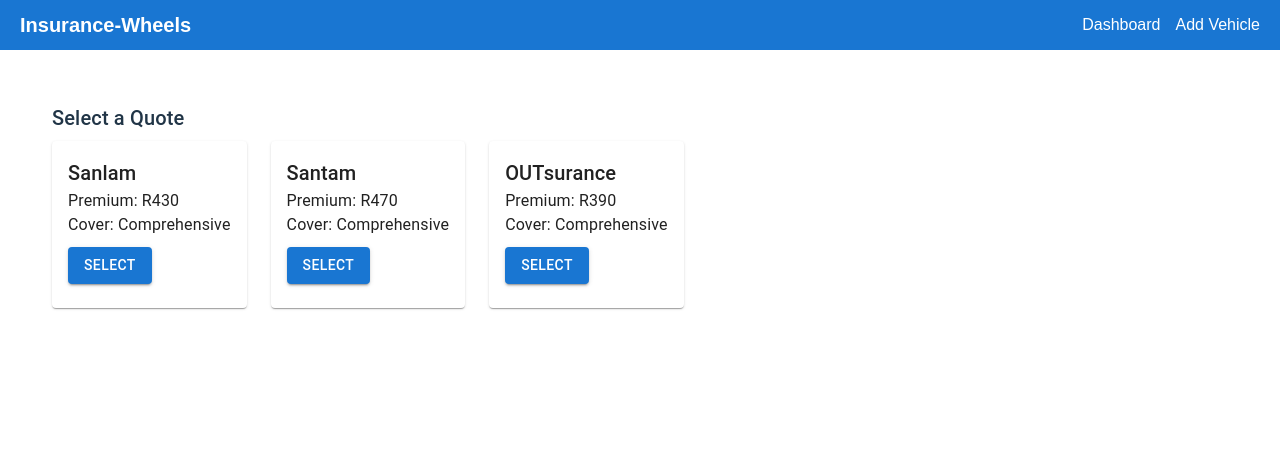
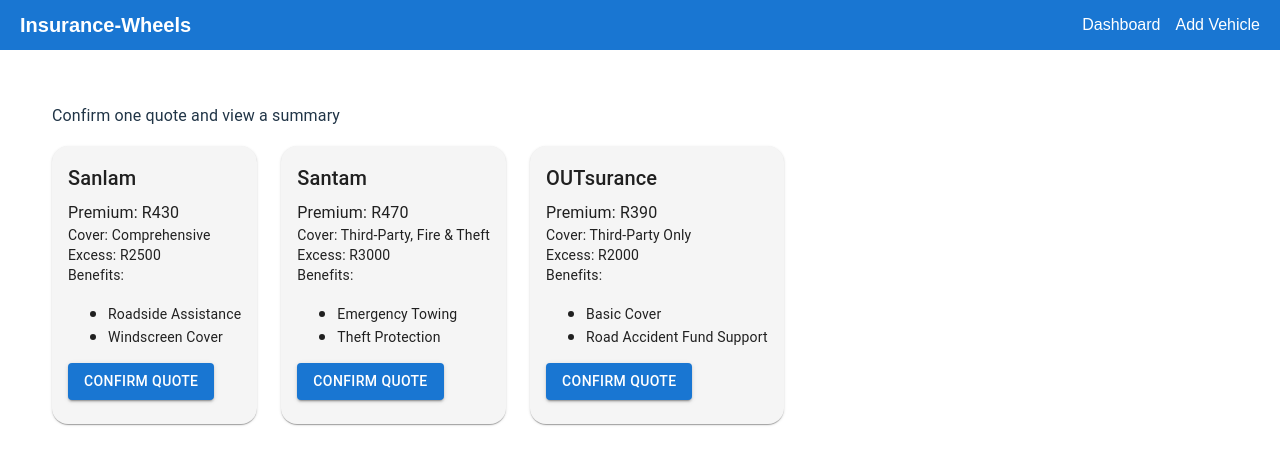
Before and after one commit to Vuyo17Sanlam/insurance-wheels, a React (Vite) app: page /quotes/1 in a window 1280 px wide. Shown: the top 464 px of the page. Built offline with nearby package versions, Linux system fonts and the light colour scheme.

Commit message:
Snackbar and Navigation

```diff
--- a/src/pages/Quotes.jsx
+++ b/src/pages/Quotes.jsx
@@ -1,84 +1,132 @@
-import  { useState } from 'react';
-
-import { Card, CardContent, Typography, Button, Grid, List, ListItem } from '@mui/material';
-
-const Quotes = () => {
-
-    const [selectedQuote, setSelectedQuote] = useState(null);
+import { useState } from 'react';
+import {
+  Card,
+  CardContent,
+  Typography,
+  Button,
+  Grid,
+  Dialog,
+  DialogTitle,
+  DialogContent,
+  DialogActions,
+  Snackbar,
+  Alert
+} from '@mui/material';
+import { useNavigate } from 'react-router-dom';
 
 const quoteData = [
   {
     id: 1,
     provider: 'Sanlam',
     monthlyPremium: 'R430',
-      coverType: 'Comprehensive',
     excess: 'R2500',
     coverType: 'Comprehensive',
     benefits: ['Roadside Assistance', 'Windscreen Cover'],
-
   },
   {
     id: 2,
     provider: 'Santam',
     monthlyPremium: 'R470',
+    excess: 'R3000',
     coverType: 'Third-Party, Fire & Theft',
-      excess: 'R2500',
-      coverType: 'Comprehensive',
-      benefits: ['Roadside Assistance', 'Windscreen Cover'],
-
+    benefits: ['Emergency Towing', 'Theft Protection'],
   },
   {
     id: 3,
     provider: 'OUTsurance',
     monthlyPremium: 'R390',
+    excess: 'R2000',
     coverType: 'Third-Party Only',
-      excess: 'R2500',
-      coverType: 'Comprehensive',
-      benefits: ['Roadside Assistance', 'Windscreen Cover'],
+    benefits: ['Basic Cover', 'Road Accident Fund Support'],
+  },
+];
 
-    }
-  ];
+const Quotes = () => {
+  const [selectedQuote, setSelectedQuote] = useState(null);
+  const [openDialog, setOpenDialog] = useState(false);
+  const [showSnackbar, setShowSnackbar] = useState(false);
+  const navigate = useNavigate();
+
+  const handleConfirm = (quote) => {
+    setSelectedQuote(quote);
+    setOpenDialog(true);
+  };
+
+  const handleCloseDialog = () => {
+    setOpenDialog(false);
+  };
+
+  const handleFinalConfirm = () => {
+    setOpenDialog(false);
+    setShowSnackbar(true);
+    setTimeout(() => {
+      navigate('/dashboard');
+    }, 2000);
+  };
+
   return (
     <div style={{ padding: '2rem' }}>
-      <Typography variant="h6" gutterBottom>
-        Select a Quote
+
+      <Typography variant="subtitle1" gutterBottom>
+         Confirm one quote and view a summary
       </Typography>
 
-      <Grid container spacing={3}>
+      <Grid container spacing={3} sx={{ mt: 2 }}>
         {quoteData.map((quote) => (
           <Grid item xs={12} md={4} key={quote.id}>
-            <Card>
+            <Card sx={{ borderRadius: '16px', backgroundColor: '#f5f5f5' }}>
               <CardContent>
-                <Typography variant="h6">{quote.provider}</Typography>
-                <Typography>Premium: {quote.monthlyPremium}</Typography>
-                <Typography>Cover: {quote.coverType}</Typography>
-
-                {selectedQuote === quote.id && (
-                  <div style={{ marginTop: '10px' }}>
-                    <Typography>Excess: {quote.excess}</Typography>
-                    <Typography>Benefits:</Typography>
-                    <List dense>
-                      {quote.benefits.map((b, i) => (
-                        <ListItem key={i}>{b}</ListItem>
+                <Typography variant="h6" gutterBottom>{quote.provider}</Typography>
+                <Typography variant="body1"> Premium: {quote.monthlyPremium}</Typography>
+                <Typography variant="body2"> Cover: {quote.coverType}</Typography>
+                <Typography variant="body2"> Excess: {quote.excess}</Typography>
+                <Typography variant="body2"> Benefits:</Typography>
+                <ul>
+                  {quote.benefits.map((b, index) => (
+                    <li key={index}>
+                      <Typography variant="body2">{b}</Typography>
+                    </li>
                   ))}
-                    </List>
-                  </div>
-                )}
+                </ul>
                 <Button
                   variant="contained"
-                  onClick={() => setSelectedQuote(quote.id)}
-                  style={{ marginTop: '10px' }}
+                  color="primary"
+                  onClick={() => handleConfirm(quote)}
                 >
-                  {selectedQuote === quote.id ? 'Selected' : 'Select'}
+                  Confirm Quote
                 </Button>
               </CardContent>
             </Card>
           </Grid>
         ))}
       </Grid>
+
+      <Dialog open={openDialog} onClose={handleCloseDialog}>
+        <DialogTitle>Confirm This Quote?</DialogTitle>
+        <DialogContent>
+          <Typography>
+            You are about to confirm insurance with <strong>{selectedQuote?.provider}</strong> at <strong>{selectedQuote?.monthlyPremium}</strong>.
+          </Typography>
+        </DialogContent>
+        <DialogActions>
+          <Button onClick={handleCloseDialog}>Cancel</Button>
+          <Button variant="contained" color="success" onClick={handleFinalConfirm}>
+            Confirm
+          </Button>
+        </DialogActions>
+      </Dialog>
+
+      <Snackbar
+        open={showSnackbar}
+        autoHideDuration={2000}
+        onClose={() => setShowSnackbar(false)}
+      >
+        <Alert severity="success" sx={{ width: '100%' }}>
+          Quote confirmed! Redirecting to dashboard...
+        </Alert>
+      </Snackbar>
     </div>
   );
-
 };
 
 export default Quotes;
```
Lines whose indentation alone changed are shown as unchanged.
